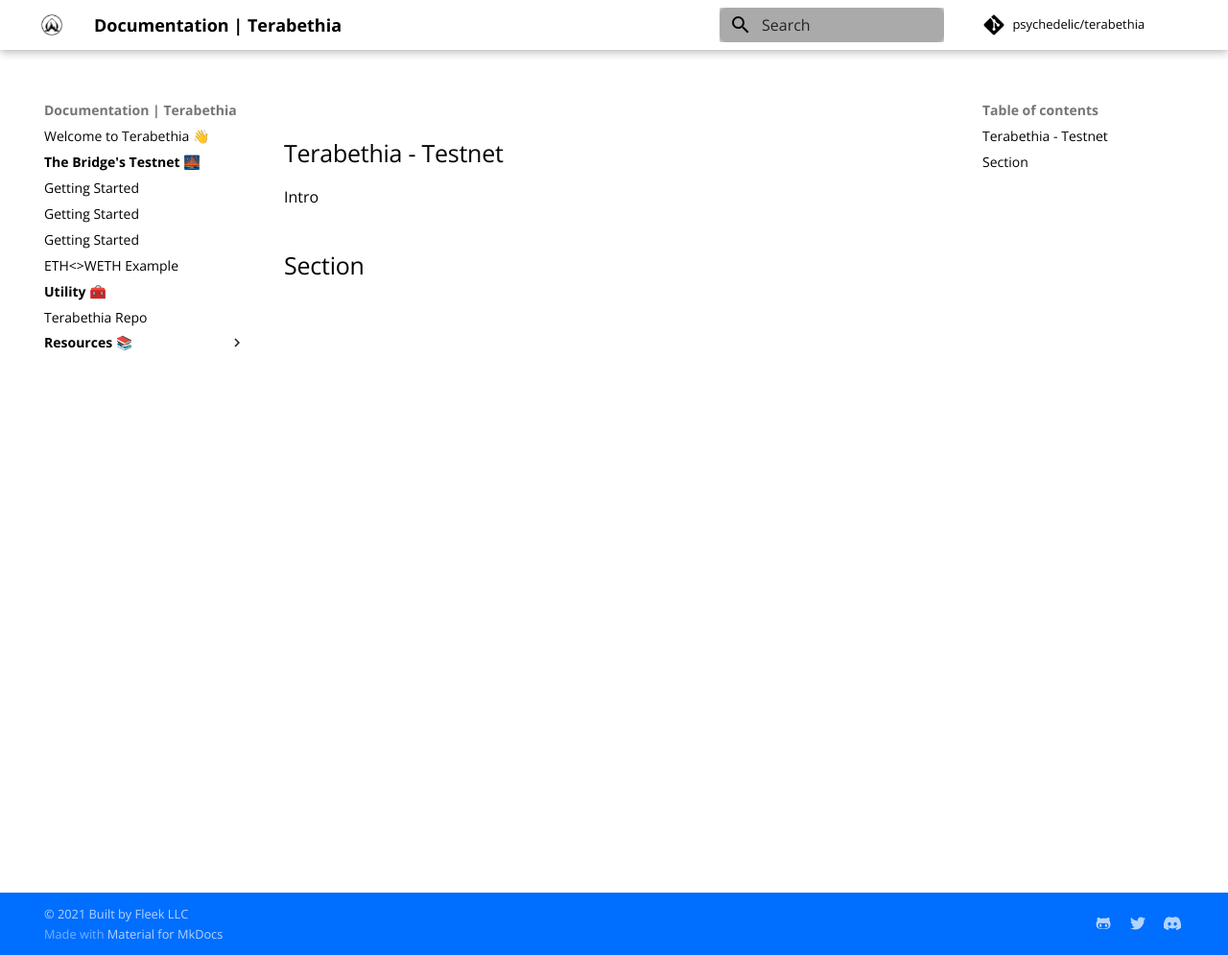
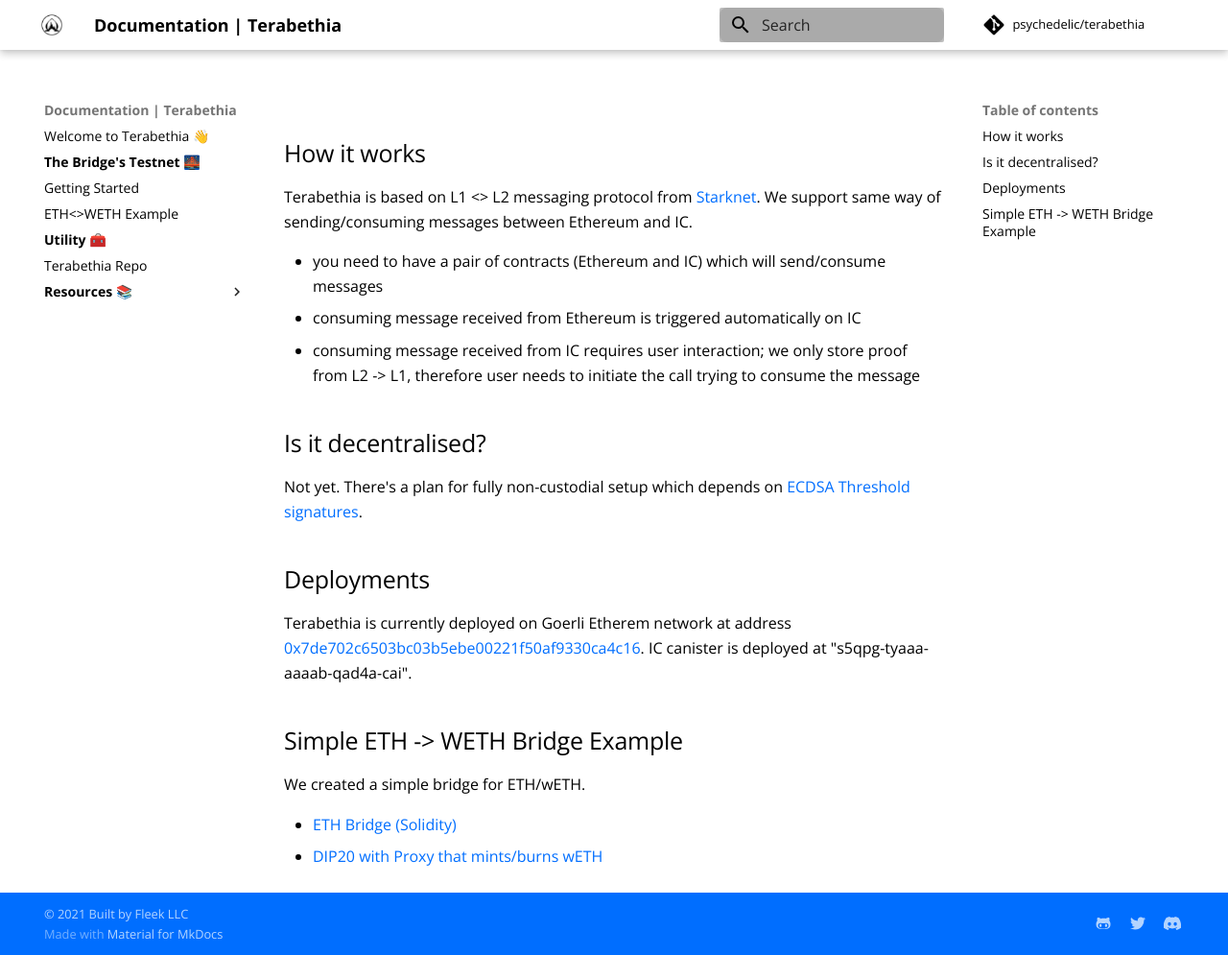
Before and after one commit to Psychedelic/terabethia-docs, an MkDocs documentation site: the page built from docs/terabethia-testnet/getting-started.md, in a window 1280 px wide and 995 px high. Shown: the whole window at 96% size. Built offline with MkDocs 1.6.1 and Material for MkDocs 9.7.7, drawn with Linux system fonts in a browser that asks for light colours; comment, search, counter and statistics services are not loaded.

Commit message:
How it works

```diff
--- a/docs/terabethia-testnet/getting-started.md
+++ b/docs/terabethia-testnet/getting-started.md
@@ -3,9 +3,24 @@ date: "1"
 ---
 # Terabethia - Testnet
 
-## Terabethia - Testnet
+## How it works
 
-Intro
+Terabethia is based on L1 <> L2 messaging protocol from [Starknet](https://www.cairo-lang.org/docs/hello_starknet/l1l2.html). We support same way of sending/consuming messages between Ethereum and IC.
 
+- you need to have a pair of contracts (Ethereum and IC) which will send/consume messages
+- consuming message received from Ethereum is triggered automatically on IC
+- consuming message received from IC requires user interaction; we only store proof from L2 -> L1, therefore user needs to initiate the call trying to consume the message
 
-## Section
+## Is it decentralised?
+Not yet. There's a plan for fully non-custodial setup which depends on [ECDSA Threshold signatures](https://forum.dfinity.org/t/threshold-ecdsa-signatures/6152).
+
+## Deployments
+
+Terabethia is currently deployed on Goerli Etherem network at address [0x7de702c6503bc03b5ebe00221f50af9330ca4c16](https://goerli.etherscan.io/address/0x7de702c6503bc03b5ebe00221f50af9330ca4c16#code). IC canister is deployed at "s5qpg-tyaaa-aaaab-qad4a-cai".
+
+## Simple ETH -> WETH Bridge Example
+
+We created a simple bridge for ETH/wETH.
+
+- [ETH Bridge (Solidity)](https://github.com/Psychedelic/terabethia/blob/master/eth/contracts/EthProxy.sol)
+- [DIP20 with Proxy that mints/burns wETH](https://github.com/Psychedelic/terabethia/tree/master/ic/w_eth)
--- a/mkdocs.yml
+++ b/mkdocs.yml
@@ -26,8 +26,8 @@ nav:
   - Welcome to Terabethia 👋: index.md
   - <b>The Bridge's Testnet</b> 🌉: "#"
   - Getting Started: terabethia-testnet/getting-started.md
-  - Sending Messages: terabethia-testnet/getting-started.md
-  - Consuming Messages: terabethia-testnet/getting-started.md
+  # - Sending Messages: terabethia-testnet/getting-started.md
+  # - Consuming Messages: terabethia-testnet/getting-started.md
   - ETH<>WETH Example: terabethia-testnet/eth-weth.md
   - <b>Utility</b> 🧰: "#"
   - Terabethia Repo: "https://github.com/psychedelic/terabethia"
```
